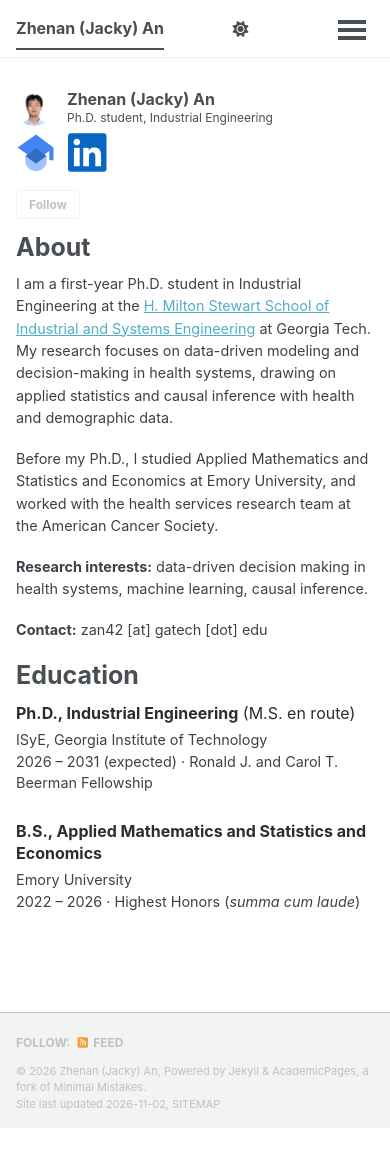
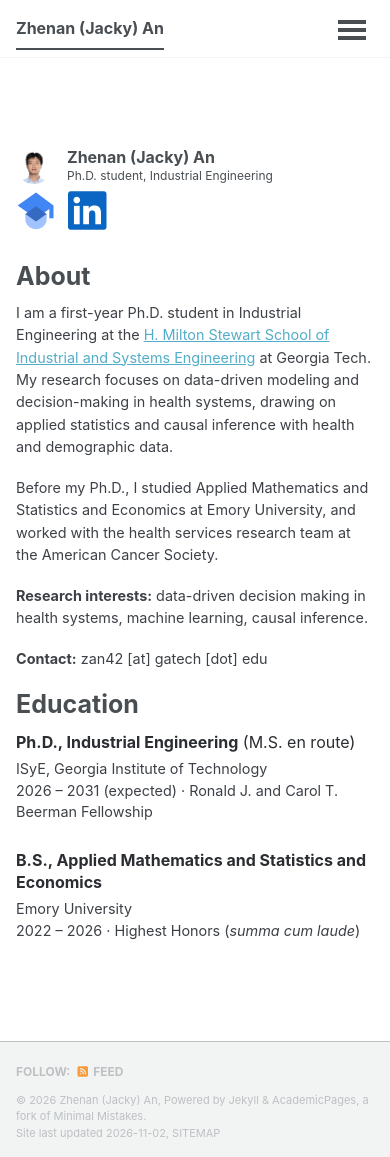
Before and after one commit to JackyAn0072/jackyan0072.github.io, a Jekyll site: the page built from _pages/about.md, in a window 390 px wide and 1157 px high. Built offline with Jekyll 4.4.1, drawn with Linux system fonts in a browser that asks for light colours; a style sheet for code colours, icons or effects is not loaded.

Commit message:
Fixed light theme (no toggle), remove mobile Follow button
Co-Authored-By: Claude Sonnet 5.5 <noreply@anthropic.com>

```diff
--- a/_includes/author-profile.html
+++ b/_includes/author-profile.html
@@ -28,7 +28,6 @@
   {% endif %}
 
   <div class="author__urls-wrapper">
-    <button class="btn btn--inverse">Follow</button>
     <ul class="author__urls social-icons">
       <!-- Font Awesome icons / Biographic information  -->
       {% if author.location %}
--- a/_includes/head.html
+++ b/_includes/head.html
@@ -13,4 +13,5 @@
 </script>
 
 <!-- For all browsers -->
+<script>try{localStorage.setItem("theme","light")}catch(e){}</script>
 <link rel="stylesheet" href="{{ base_path }}/assets/css/main.css?v={{ site.time | date: '%Y%m%d%H%M%S' }}">
--- a/_includes/masthead.html
+++ b/_includes/masthead.html
@@ -18,9 +18,6 @@
               <a href="{{ domain }}{{ link.url }}">{{ link.title }}</a>
             </li>
           {% endfor %}
-          <li id="theme-toggle" class="masthead__menu-item persist tail">
-            <a role="button" aria-labelledby="theme-icon"><i id="theme-icon" class="fa-solid fa-sun" aria-hidden="true" title="toggle theme"></i></a>
-          </li>
         </ul>
         <ul class="hidden-links hidden"></ul>
       </nav>
--- a/_sass/layout/_sidebar.scss
+++ b/_sass/layout/_sidebar.scss
@@ -351,3 +351,24 @@
     height: 40px;
   }
 }
+
+/* No "Follow" dropdown: the sidebar list is always visible, on phones too */
+.author__urls-wrapper {
+  display: block;
+  cursor: default;
+}
+
+.author__urls {
+  display: block;
+  position: relative;
+  margin: 0;
+  padding: 0;
+  border: 0;
+  background: transparent;
+  box-shadow: none;
+
+  &:before,
+  &:after {
+    display: none;
+  }
+}
```
